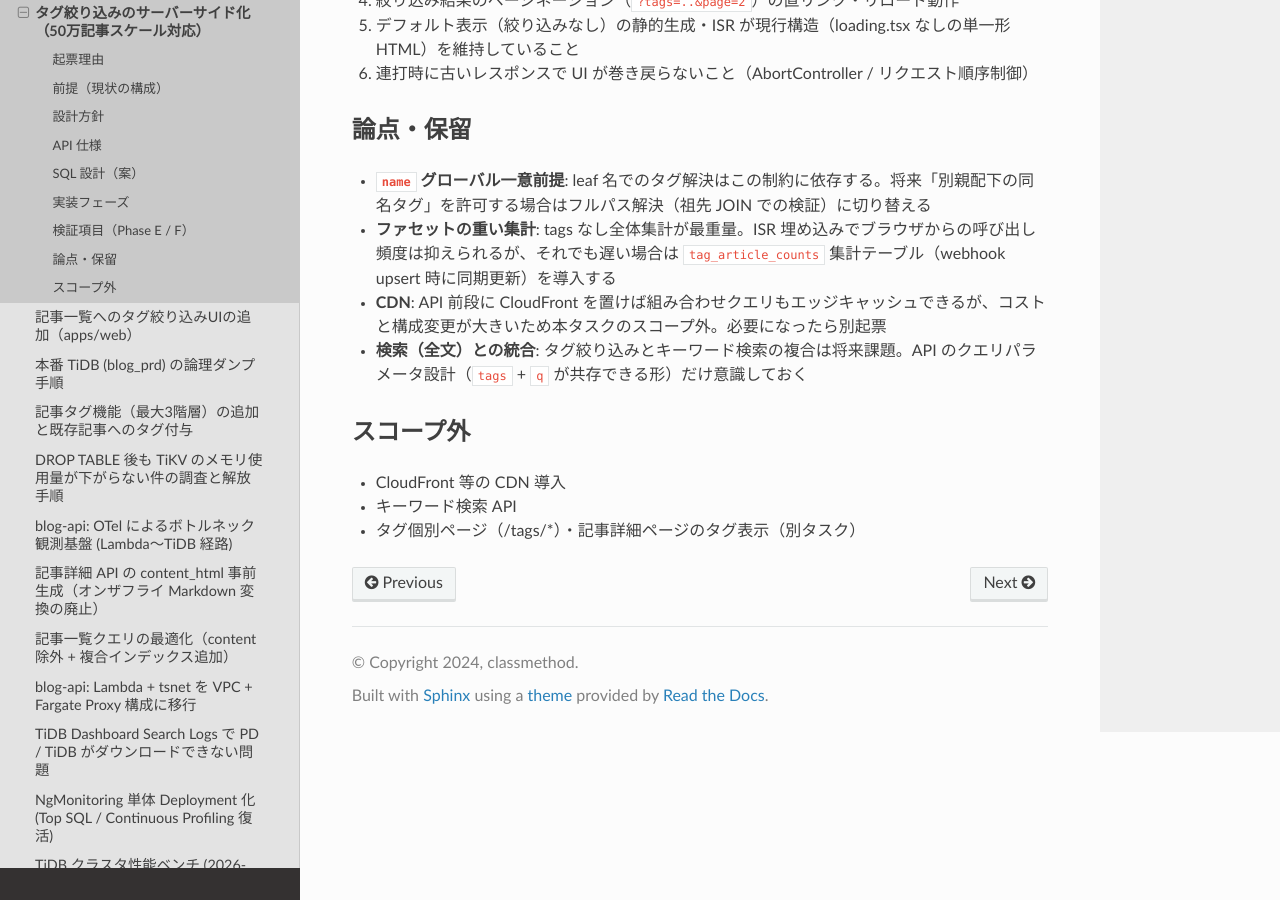
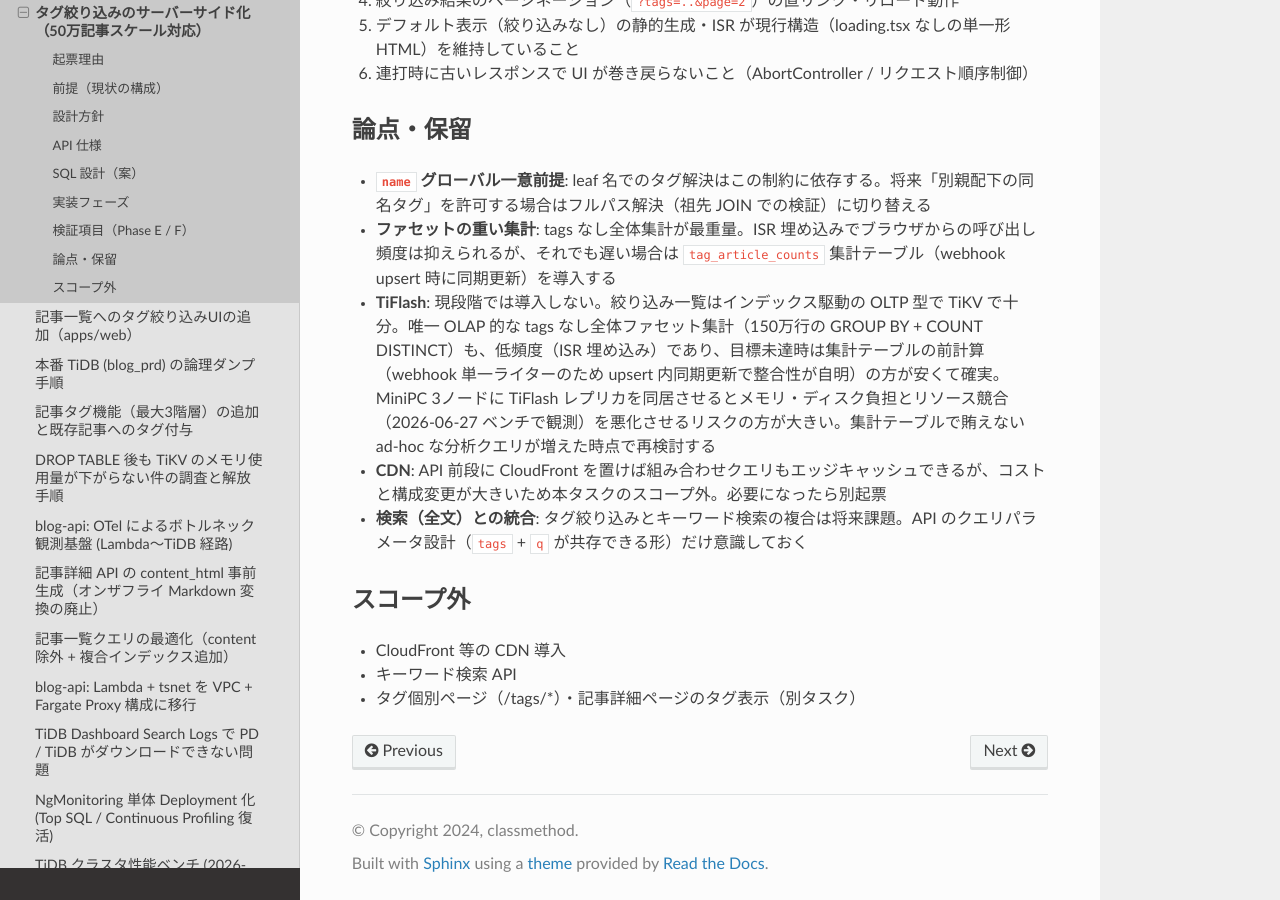
Before and after one commit to shuntaka9576/shuntaka-dev, a Sphinx documentation site: the page built from docs/source/tasks/2026-07-05-server-side-tag-filter.md, in a window 1280 px wide and 900 px high, scrolled down 3905 px. Built offline with Sphinx 7.4.7 and the Read the Docs theme 3.1.0, drawn with Linux system fonts in a browser that asks for light colours; pages that are not in the unit, such as notebooks, are missing from menus.

Commit message:
docs: TiFlash 不採用の判断と優先順位（インデックス→集計テーブル→再検討）を論点に追記

```diff
--- a/docs/source/tasks/2026-07-05-server-side-tag-filter.md
+++ b/docs/source/tasks/2026-07-05-server-side-tag-filter.md
@@ -140,6 +140,7 @@ GROUP BY anc.anc_tag_id
 
 - **`name` グローバル一意前提**: leaf 名でのタグ解決はこの制約に依存する。将来「別親配下の同名タグ」を許可する場合はフルパス解決（祖先 JOIN での検証）に切り替える
 - **ファセットの重い集計**: tags なし全体集計が最重量。ISR 埋め込みでブラウザからの呼び出し頻度は抑えられるが、それでも遅い場合は `tag_article_counts` 集計テーブル（webhook upsert 時に同期更新）を導入する
+- **TiFlash**: 現段階では導入しない。絞り込み一覧はインデックス駆動の OLTP 型で TiKV で十分。唯一 OLAP 的な tags なし全体ファセット集計（150万行の GROUP BY + COUNT DISTINCT）も、低頻度（ISR 埋め込み）であり、目標未達時は集計テーブルの前計算（webhook 単一ライターのため upsert 内同期更新で整合性が自明）の方が安くて確実。MiniPC 3ノードに TiFlash レプリカを同居させるとメモリ・ディスク負担とリソース競合（2026-06-27 ベンチで観測）を悪化させるリスクの方が大きい。集計テーブルで賄えない ad-hoc な分析クエリが増えた時点で再検討する
 - **CDN**: API 前段に CloudFront を置けば組み合わせクエリもエッジキャッシュできるが、コストと構成変更が大きいため本タスクのスコープ外。必要になったら別起票
 - **検索（全文）との統合**: タグ絞り込みとキーワード検索の複合は将来課題。API のクエリパラメータ設計（`tags` + `q` が共存できる形）だけ意識しておく
 
```
